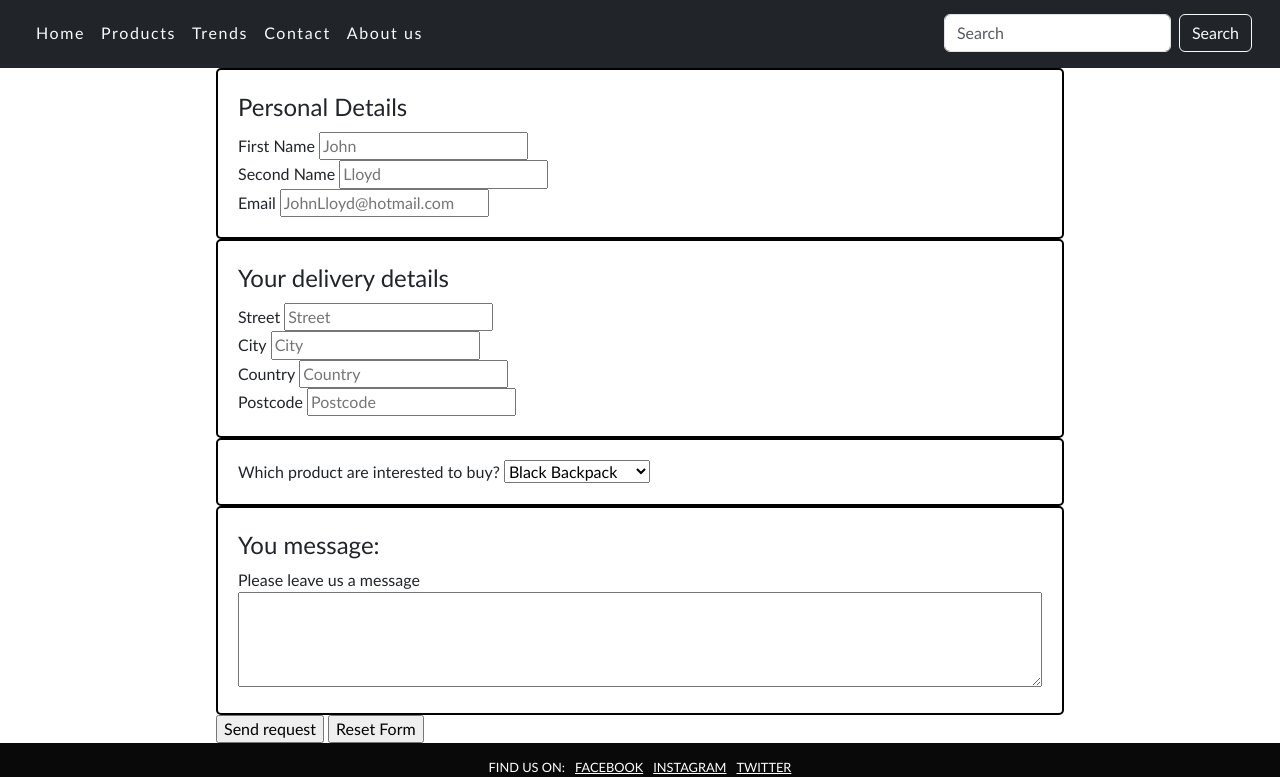
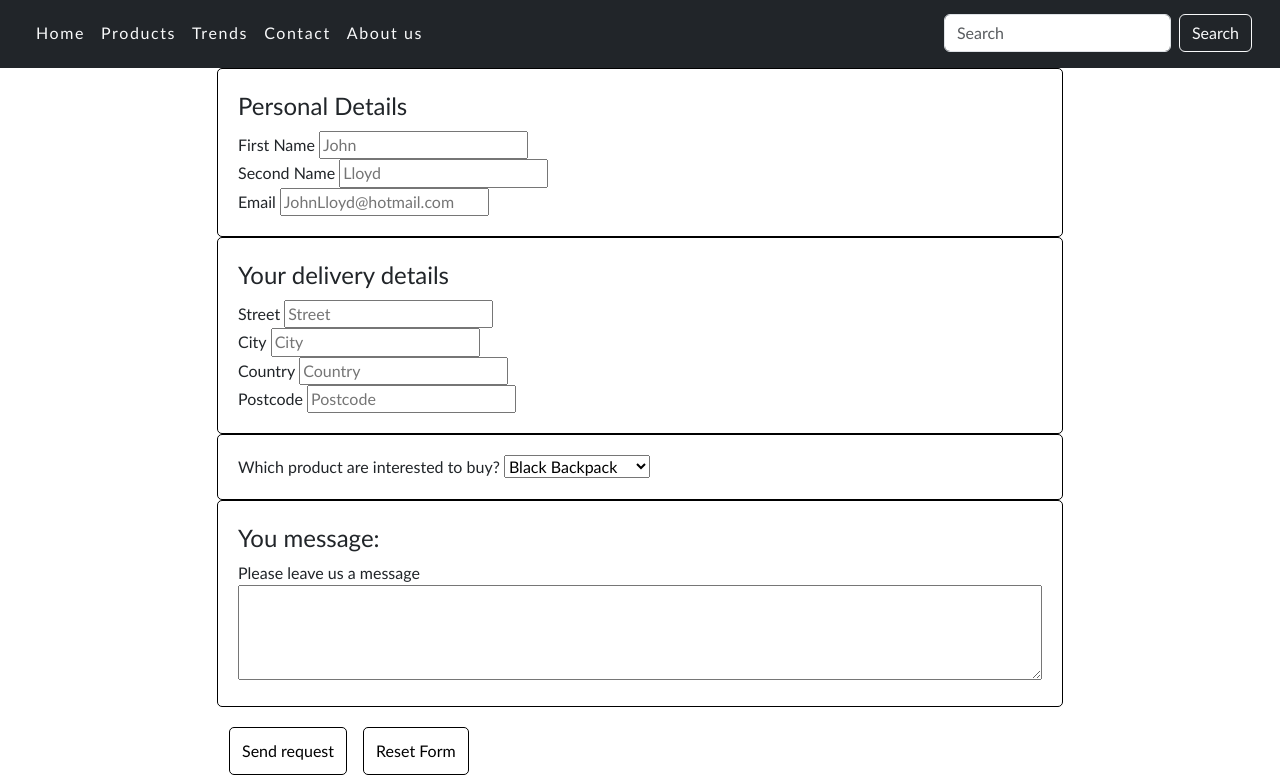
Before and after one commit to agui2393/HoneyDrew, a plain HTML site: page preorder.html in a window 1280 px wide. Shown: the part 202-979 px from the top of the page. Drawn offline with nearby package versions, Linux system fonts and the light colour scheme.

Commit message:
Styling buttons Reset & submit

```diff
--- a/assets/css/style.css
+++ b/assets/css/style.css
@@ -182,9 +182,32 @@ footer {
 /*----- << Preorder Page Styling >>----- */
 
 .personal-details{
-   border: 2px solid #000;
+   border: 1px solid #000;
   padding: 20px;
   border-radius: 5px;
+}
+
+
+input[type=submit] {
+    margin-top: 20px;
+    margin-bottom: 20px;
+	margin-left: 0.75rem;
+	padding: 0.75rem;
+	background-color: white;
+	color: #000;
+	border: 1px solid #000;
+	border-radius: 5px;
+}
+
+input[type=reset] {
+    margin-top: 20px;
+    margin-bottom: 20px;
+	margin-left: 0.75rem;
+	padding: 0.75rem;
+	background-color: white;
+	color: #000;
+	border: 1px solid #000;
+	border-radius: 5px;
 }
 
 /*----- << Trends Page Styling >>----- */
```
